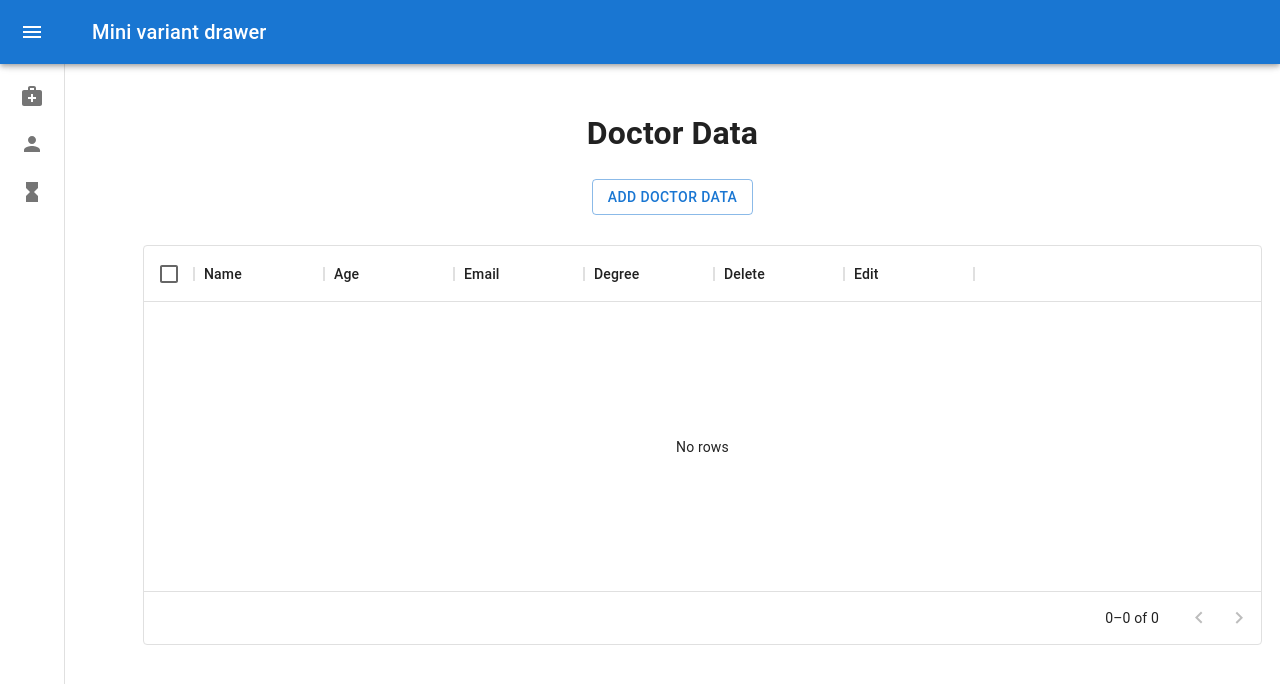
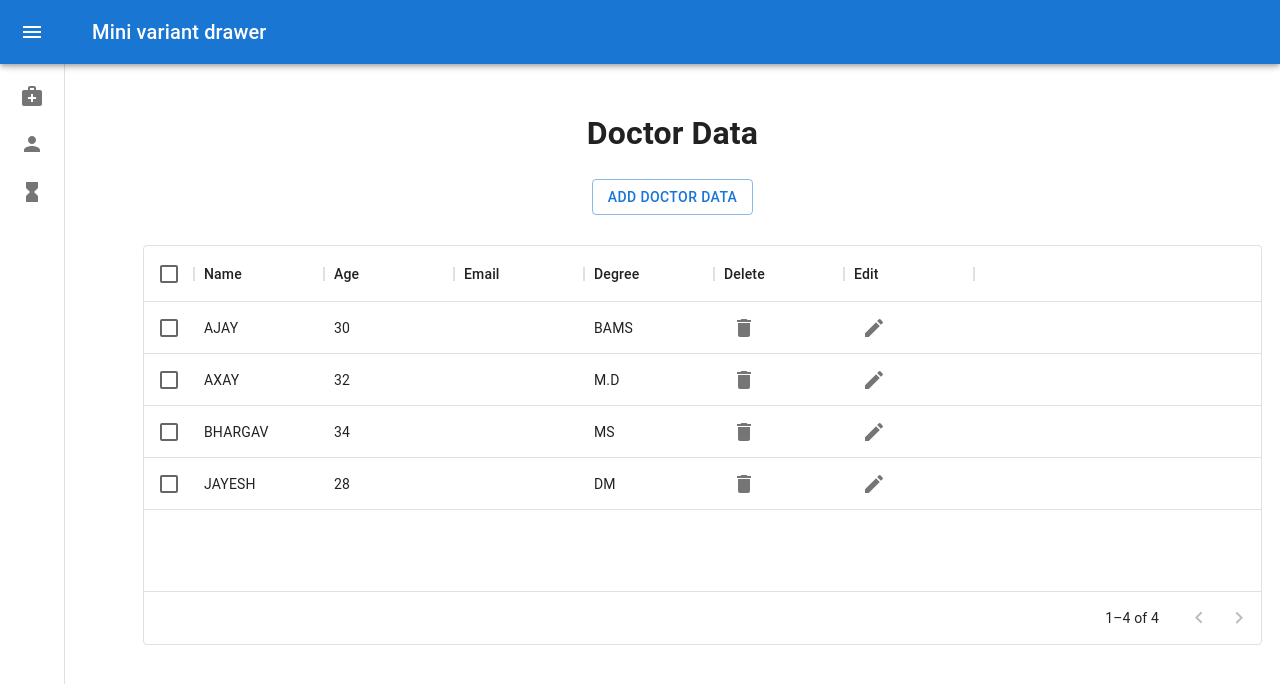
Before and after one commit to rnwsavan/AdminPanel, a React (Create React App) app: page /Doctor in a window 1280 px wide. Shown: the top 684 px of the page. Built offline with nearby package versions, Linux system fonts and the light colour scheme; data requests are answered from the project's data file.

Commit message:
doctor Axios Add

```diff
--- a/json-server/db.json
+++ b/json-server/db.json
@@ -41,11 +41,30 @@
       "expiry": "2027"
     }
   ],
-  "comments": [
+  "doctors": [
     {
       "id": 1,
-      "body": "some comment",
-      "postId": 1
+      "name": "AJAY",
+      "age": 30,
+      "degree": "BAMS"
+    },
+    {
+      "id": 2,
+      "name": "AXAY",
+      "age": 32,
+      "degree": "M.D"
+    },
+    {
+      "id": 3,
+      "name": "BHARGAV",
+      "age": 34,
+      "degree": "MS"
+    },
+    {
+      "id": 4,
+      "name": "JAYESH",
+      "age": 28,
+      "degree": "DM"
     }
   ],
   "profile": {
--- a/package.json
+++ b/package.json
@@ -11,6 +11,7 @@
     "@testing-library/jest-dom": "^5.16.4",
     "@testing-library/react": "^13.3.0",
     "@testing-library/user-event": "^13.5.0",
+    "axios": "^0.27.2",
     "formik": "^2.2.9",
     "react": "^18.1.0",
     "react-dom": "^18.1.0",
--- a/src/Containers/Doctors/Doctor.js
+++ b/src/Containers/Doctors/Doctor.js
@@ -13,6 +13,8 @@ import { DataGrid } from '@mui/x-data-grid';
 import IconButton from '@mui/material/IconButton';
 import DeleteIcon from '@mui/icons-material/Delete';
 import EditIcon from '@mui/icons-material/Edit';
+import { useSelector, useDispatch } from 'react-redux';
+import { addDoctorData, deleteDoctor, getDoctor, upadateDoctor } from '../../Redux/Action/doctor.action';
 
 function Doctor(props) {
     const [open, setOpen] = React.useState(false);
@@ -68,18 +70,19 @@ function Doctor(props) {
     })
 
     const handleUpdate = (value) => {
-        let localData = JSON.parse(localStorage.getItem("doctor"))
-        let udata = localData.map((l, i) => {
-            if (l.id === value.id) {
-                return (value)
-            } else {
-                return l;
-            }
-        })
-        localStorage.setItem("doctor", JSON.stringify(udata));
+        // let localData = JSON.parse(localStorage.getItem("doctor"))
+        // let udata = localData.map((l, i) => {
+        //     if (l.id === value.id) {
+        //         return (value)
+        //     } else {
+        //         return l;
+        //     }
+        // })
+        // localStorage.setItem("doctor", JSON.stringify(udata));
+        dispatch(upadateDoctor(value))
         setOpen(false)
         setUpdate()
-        loadData()
+        // loadData()
         formik.setValues()
     }
 
@@ -98,7 +101,8 @@ function Doctor(props) {
             localStorage.setItem("doctor", JSON.stringify(localdata))
         }
         setOpen(false);
-        loadData();
+        dispatch(addDoctorData(data))
+        // loadData();
     }
     const columns = [
 
@@ -130,32 +134,44 @@ function Doctor(props) {
     }
 
     const handleDelete = (id) => {
-        let localData = JSON.parse(localStorage.getItem("doctor"))
+        // let localData = JSON.parse(localStorage.getItem("doctor"))
 
-        let filterData = localData.filter((v, i) => v.id !== Did);
+        // let filterData = localData.filter((v, i) => v.id !== Did);
 
-        localStorage.setItem("doctor", JSON.stringify(filterData));
-        loadData();
+        // localStorage.setItem("doctor", JSON.stringify(filterData));
+        dispatch(deleteDoctor(Did))
+        // loadData();
         setDOpen();
 
     }
 
-    const loadData = () => {
-        let localData = JSON.parse(localStorage.getItem("doctor"))
+    // const loadData = () => {
+    //     let localData = JSON.parse(localStorage.getItem("doctor"))
 
-        if (localData !== null) {
-            setData(localData)
-        }
-    }
+    //     if (localData !== null) {
+    //         setData(localData)
+    //     }
+    // }
+
+    const dispatch = useDispatch();
+    const doctorname = useSelector(state => state.doctordata)
 
     useEffect(
         () => {
-            loadData();
+            // loadData();
+            dispatch(getDoctor())
         },
         [])
 
     return (
-        <Box>
+       <>
+            {
+                doctorname.isLoading ? (
+                    <p style={{ fontSize: '25px', fontWeight: 'bold', margin: '50px' }}>Please Loading...</p>
+                ):
+                (doctorname.error !== '' ?
+                <p style={{ fontSize: '25px', fontWeight: 'bold', margin: '50px' }}>{doctorname.error}</p>
+                : <Box>
                 <Container>
                     <div>
 
@@ -169,7 +185,7 @@ function Doctor(props) {
 
                         <div style={{ height: 400, width: '100%', margin: '30px' }}>
                             <DataGrid
-                            rows={data}
+                                rows={doctorname.doctors}
                                 columns={columns}
                                 pageSize={5}
                                 rowsPerPageOptions={[5]}
@@ -192,7 +208,8 @@ function Doctor(props) {
                                             onChange={formik.handleChange}
                                             defaultValue={formik.values.name}
                                             helperText={formik.errors.name}
-                                        error={formik.errors.name ? true : false}
+                                            error={formik.errors.name && formik.touched.name}
+                                            onBlur={formik.handleBlur}
 
                                         />
 
@@ -206,7 +223,8 @@ function Doctor(props) {
                                             onChange={formik.handleChange}
                                             defaultValue={formik.values.age}
                                             helperText={formik.errors.age}
-                                        error={formik.errors.age ? true : false}
+                                            error={formik.errors.age && formik.touched.age}
+                                            onBlur={formik.handleBlur}
                                         />
                                         <TextField
                                             margin="dense"
@@ -217,7 +235,8 @@ function Doctor(props) {
                                             onChange={formik.handleChange}
                                             defaultValue={formik.values.email}
                                             helperText={formik.errors.email}
-                                        error={formik.errors.email ? true : false}
+                                            error={formik.errors.email && formik.touched.email}
+                                            onBlur={formik.handleBlur}
 
                                         />
                                         <TextField
@@ -229,7 +248,8 @@ function Doctor(props) {
                                             onChange={formik.handleChange}
                                             defaultValue={formik.values.degree}
                                             helperText={formik.errors.degree}
-                                        error={formik.errors.degree ? true : false}
+                                            error={formik.errors.degree && formik.touched.degree}
+                                            onBlur={formik.handleBlur}
                                         />
                                         <DialogActions>
                                             <Button onClick={handleClose}>Cancel</Button>
@@ -262,7 +282,9 @@ function Doctor(props) {
                         </Dialog>
                     </div>
                 </Container>
-        </Box>
+            </Box>)
+            }
+       </>
     );
 }
 
--- a/src/Redux/Action/Action_Type.js
+++ b/src/Redux/Action/Action_Type.js
@@ -17,3 +17,16 @@ export const ADD_MEDICINE = 'ADD_MEDICINE'
 export const DELETE_MEDICINE = 'DELETE_MEDICINE'
 
 export const UPDATE_MEDICINE = 'UPDATE_MEDICINE'
+
+
+export const GET_DOCTORS = 'GET_DOCTORS'
+
+export const LOADING_DOCTOR = 'LOADING_DOCTOR'
+
+export const ERROR_DOCTOR = 'ERROR_DOCTOR'
+
+export const ADD_DOCTOR = 'ADD_DOCTOR'
+
+export const DELETE_DOCTOR = 'DELETE_DOCTOR'
+
+export const UPDATE_DOCTOR = 'UPDATE_DOCTOR'
--- /dev/null
+++ b/src/Redux/Action/doctor.action.js
@@ -0,0 +1,142 @@
+import { getdoctorData } from "../../common/apis/doctor.api";
+import { BASE_URL } from "../../Urls/base_url"
+import * as ActionType from '../Action/Action_Type'
+
+export const getDoctor = () => (dispatch) => {
+
+  try {
+    dispatch(loadingDoctor());
+    // setTimeout(function () {
+    //   return fetch(BASE_URL + 'doctors')
+    //     .then(response => {
+    //       if (response.ok) {
+    //         return response;
+    //       } else {
+    //         var error = new Error('Error ' + response.status + ': ' + response.statusText);
+    //         error.response = response;
+    //         throw error;
+    //       }
+    //     },
+    //       error => {
+    //         var errmess = new Error(error.message);
+    //         throw errmess;
+    //       })
+    //     .then(response => response.json())
+    //     .then(doctors => dispatch(({ type: ActionType.GET_DOCTORS, payload: doctors })))
+    //     .catch(error => dispatch(errorDoctor(error.message)))
+    // }, 2000)
+    getdoctorData()
+    .then((data) => dispatch(({ type: ActionType.GET_DOCTORS, payload: data.data })));
+
+
+  }
+  catch (error) {
+    // console.log(error);
+    dispatch(errorDoctor(error))
+  }
+}
+
+export const loadingDoctor = () => (dispatch) => {
+  dispatch({ type: ActionType.LOADING_DOCTOR })
+}
+
+export const errorDoctor = (error) => (dispatch) => {
+  dispatch({ type: ActionType.ERROR_DOCTOR, payload: error })
+}
+
+export const addDoctorData = (data) => (dispatch) => {
+  try {
+    dispatch(loadingDoctor());
+
+    setTimeout(function () {
+      return fetch(BASE_URL + 'doctors', {
+        method: 'POST', // or 'PUT'
+        headers: {
+          'Content-Type': 'application/json',
+        },
+        body: JSON.stringify(data),
+      })
+        .then(response => {
+          if (response.ok) {
+            return response;
+          } else {
+            var error = new Error('Error ' + response.status + ': ' + response.statusText);
+            error.response = response;
+            throw error;
+          }
+        },
+          error => {
+            var errmess = new Error(error.message);
+            throw errmess;
+          })
+        .then(response => response.json())
+        .then(adddoctor => dispatch(({ type: ActionType.ADD_DOCTOR, payload: adddoctor })))
+        .catch(error => dispatch(errorDoctor(error.message)))
+    }, 2000);
+
+  }
+  catch (error) {
+    dispatch(errorDoctor(error))
+  }
+}
+
+export const deleteDoctor = (id) => (dispatch) => {
+  try {
+    return fetch(BASE_URL + 'doctors/' + id, {
+      method: 'DELETE',
+      headers: {
+        'Content-Type': 'application/json',
+      },
+    })
+      .then(response => {
+        if (response.ok) {
+          return response;
+        } else {
+          var error = new Error('Error ' + response.status + ': ' + response.statusText);
+          error.response = response;
+          throw error;
+        }
+      },
+        error => {
+          var errmess = new Error(error.message);
+          throw errmess;
+        })
+      .then(response => response.json())
+      .then(deletedoctor => dispatch(({ type: ActionType.DELETE_DOCTOR, payload: id })))
+      .catch(error => dispatch(errorDoctor(error.message)))
+  }
+  catch (error) {
+    dispatch(errorDoctor(error))
+  }
+}
+
+export const upadateDoctor = (data) => (dispatch) => {
+  try {
+    return fetch(BASE_URL + 'doctors/' + data.id, {
+      method: 'PUT',
+      headers: {
+        'Content-Type': 'application/json',
+      },
+      body: JSON.stringify(data),
+    })
+      .then(response => {
+        if (response.ok) {
+          return response;
+        } else {
+          var error = new Error('Error ' + response.status + ': ' + response.statusText);
+          error.response = response;
+          throw error;
+        }
+      },
+        error => {
+          var errmess = new Error(error.message);
+          throw errmess;
+        })
+      .then(response => response.json())
+      .then(doctor => dispatch(({ type: ActionType.UPDATE_DOCTOR, payload: doctor })))
+      .catch(error => dispatch(errorDoctor(error.message)))
+  }
+  catch (error) {
+    dispatch(errorDoctor(error))
+  }
+}
--- /dev/null
+++ b/src/Redux/Reducer/doctor.reducer.js
@@ -0,0 +1,73 @@
+import * as ActionType from '../Action/Action_Type'
+const initialstate = {
+    isLoading : false,
+    doctors : [],
+    error: ''
+}
+
+
+
+
+export const doctorReducer = (state=initialstate, action) => {
+    console.log( action.type, action.payload, state);
+    switch(action.type){
+
+        case ActionType.LOADING_DOCTOR:
+            return{
+                ...state,
+                isLoading: true,
+                error: ''
+            }
+
+        case ActionType.GET_DOCTORS:
+            return{
+                ...state,
+                isLoading: false,
+                doctors: action.payload,
+                error: ''
+            }
+
+            case ActionType.ERROR_DOCTOR:
+            return{
+                ...state,
+                isLoading: false,
+                doctors: [],
+                error: action.payload
+            }
+
+            case ActionType.ADD_DOCTOR:
+            return{
+                ...state,
+                isLoading: false,
+                doctors: state.doctors.concat(action.payload),
+                error: ''
+            }
+
+            case ActionType.DELETE_DOCTOR:
+            return{
+                ...state,
+                isLoading: false,
+                doctors: state.doctors.filter((d,i)=>d.id !== action.payload),
+                error: ''
+            }
+
+            case ActionType.UPDATE_DOCTOR:
+            return{
+                ...state,
+                isLoading: false,
+                doctors: state.doctors.map((l)=>{
+                    if(l.id === action.payload.id){
+                        return action.payload
+                    }
+                    else{
+                        return l;
+                    }
+                }),
+                error: ''
+            }
+
+        default : return state
+
+    }
+
+}
--- a/src/Redux/Reducer/index.js
+++ b/src/Redux/Reducer/index.js
@@ -1,8 +1,10 @@
 import { combineReducers } from "redux";
 import { CounterReducer } from "./counter.reducer";
+import { doctorReducer } from "./doctor.reducer";
 import { medicineReducer } from "./medicine.reducer";
 
 export const rootReducer = combineReducers({
     Counter: CounterReducer,
-    medikit: medicineReducer
+    medikit: medicineReducer,
+    doctordata: doctorReducer
 })
--- /dev/null
+++ b/src/common/apis/doctor.api.js
@@ -0,0 +1,5 @@
+import { getRequest } from "../request"
+
+export const getdoctorData = () => {
+    return getRequest('doctors');
+}
--- /dev/null
+++ b/src/common/request.js
@@ -0,0 +1,20 @@
+import axios from "axios";
+import { BASE_URL } from "../Urls/base_url";
+
+
+const instance = axios.create({
+    baseURL: BASE_URL,
+    timeout: 1000,
+    headers: {'X-Custom-Header': 'foobar'}
+  });
+
+  const sendRequest = (config) => {
+    return instance.request(config);
+  }
+
+  export const getRequest = (path) => {
+    return sendRequest({
+        url : path,
+        method: 'GET'
+    })
+  }
```
Also changed, not shown: 1 other file (tests, documents, lock files or other folders). Lines whose indentation alone changed are shown as unchanged.
